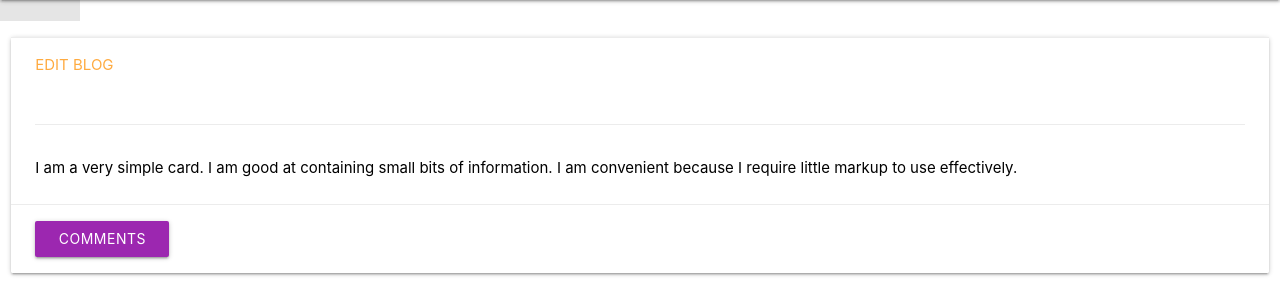
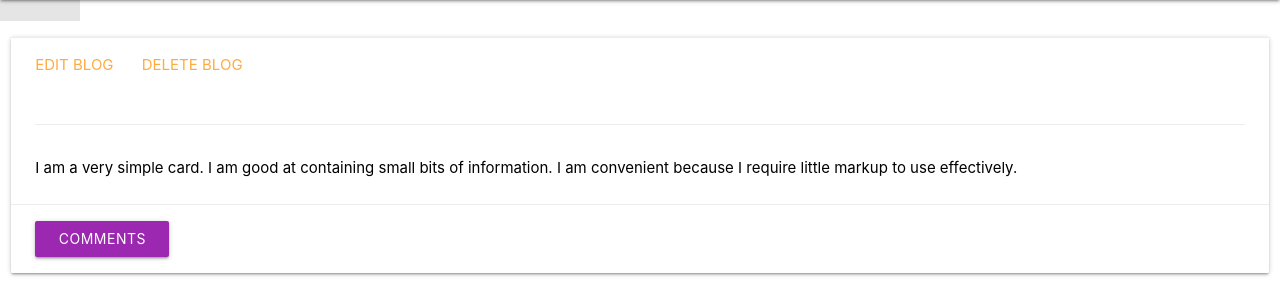
Before and after one commit to polina-g/tech-talk-v2, a Django app: template blog/templates/blogs/detail.html in a window 1280 px wide. Shown: the part 80-380 px from the top of the page. Run offline with Django 3.2, Linux system fonts and the light colour scheme; the template is opened without the code that fills it, so the values that code supplies are empty.

Commit message:
update and delete links added to detail page

```diff
--- a/blog/templates/blogs/detail.html
+++ b/blog/templates/blogs/detail.html
@@ -7,14 +7,12 @@
     <div class="col s12 ">
       <div class="card blue-green darken-1 white">
           <div class = "card-action">
-              <a href="{% url 'blog_urls: blog_update' %}">Edit Blog</a>
-
+              <a href="{% url 'blog_urls:blog_update' blog.id %}">Edit Blog</a>
+              <a href="{% url 'blog_urls:blog_delete' blog.id %}">Delete Blog</a>
           </div>
         <div class="card-content black-text">
           <span class="card-title">{{blog.title}}</span>
           <div class="card-action">
-
-
           </div>
           <p>I am a very simple card. I am good at containing small bits of information.
           I am convenient because I require little markup to use effectively.</p>
```
